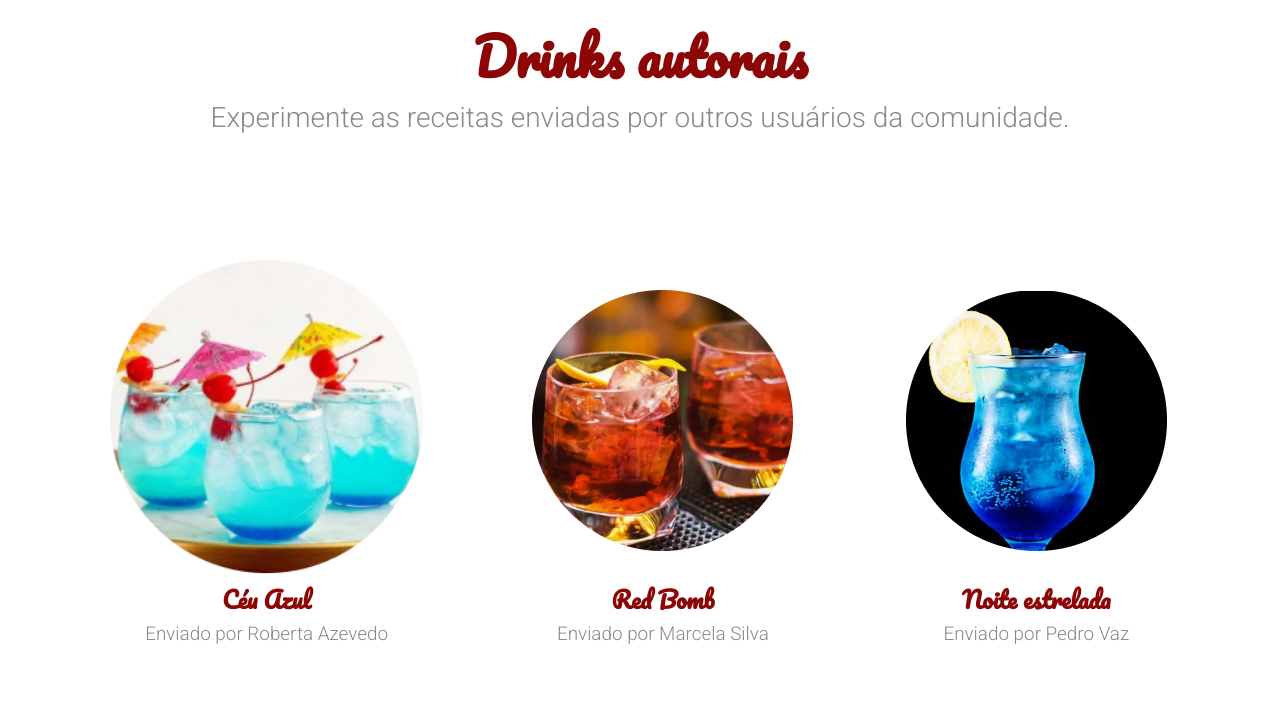
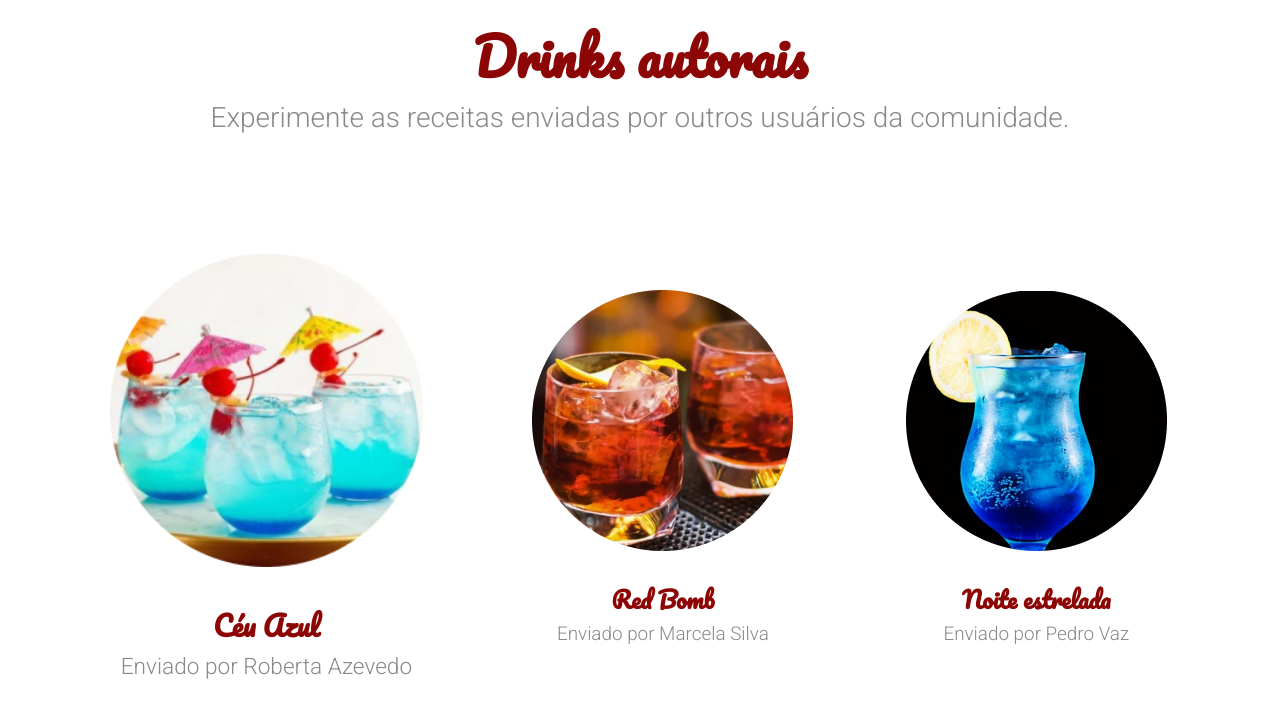
Before and after one commit to Axemay/drinks_imperdiveis, a plain HTML site: page index.html in a window 1280 px wide. In both pictures the pointer is over the element 266 px from the left and 1891 px from the top of the page. Shown: the part 1420-2138 px from the top of the page. Drawn offline with Linux system fonts and the light colour scheme.

Commit message:
recipe-card-item update

```diff
--- a/assets/css/recipe-cards/recipe-cards-item.css
+++ b/assets/css/recipe-cards/recipe-cards-item.css
@@ -11,11 +11,10 @@
 }
 
 .recipe-img-card{
-    cursor: pointer;
-    transition: 300ms;
+
 }
 
-.recipe-img-card:hover{
+.recipe-cards-item.-autoral:hover{
     transform: scale(1.2);
 }
 
@@ -57,4 +56,6 @@
     display: flex;
     flex-direction: column;
     align-items: center;
+    cursor: pointer;
+    transition: 300ms;
 }
```
